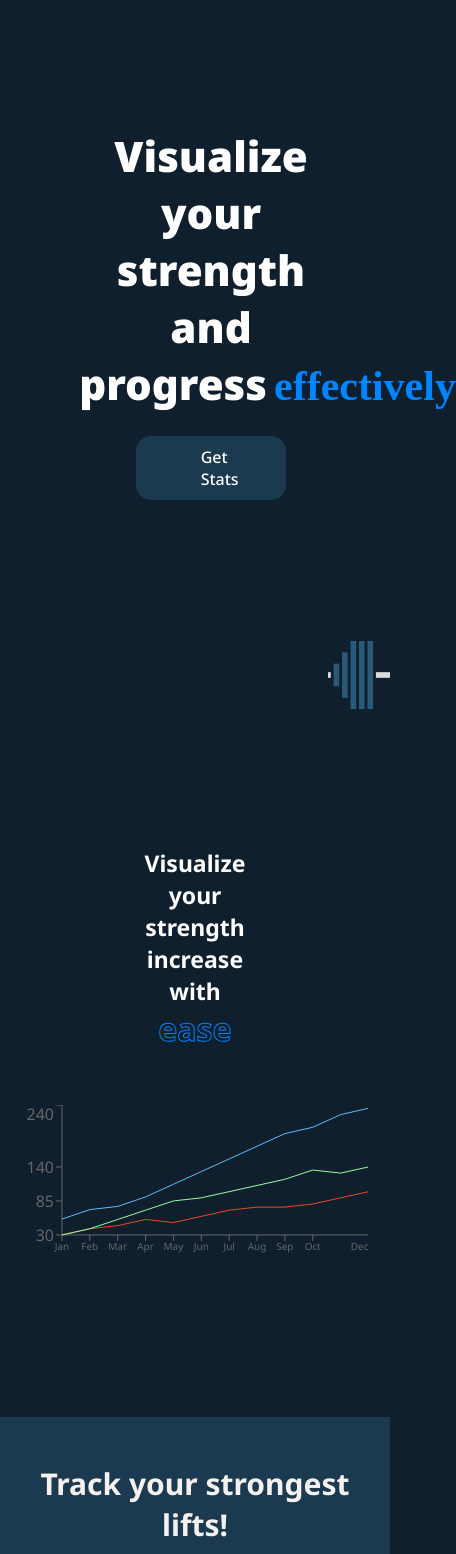
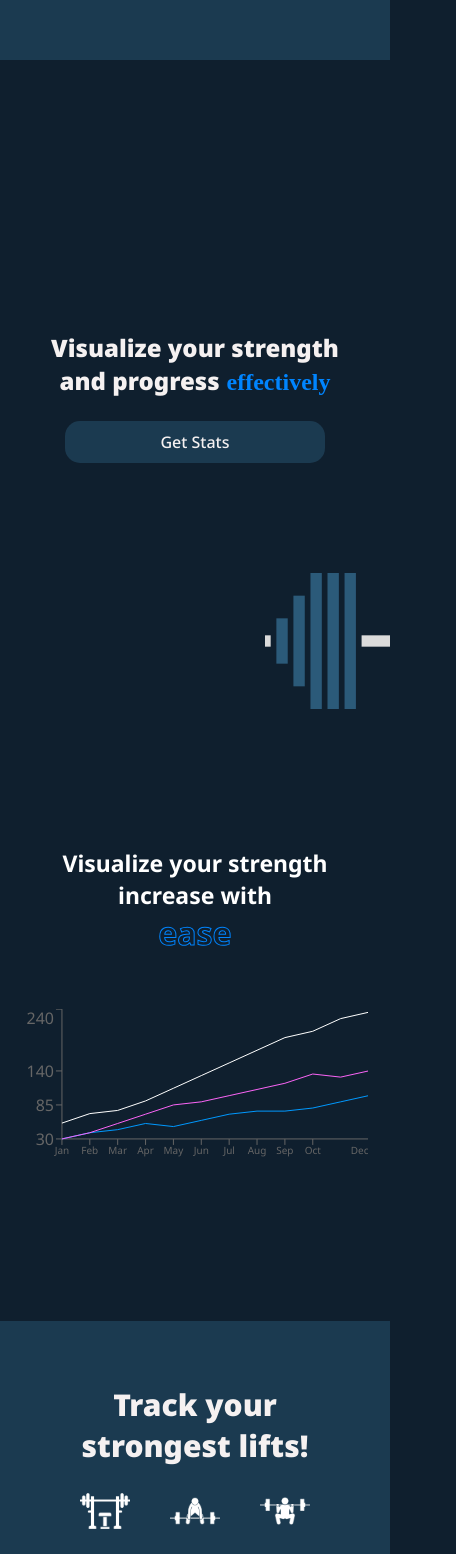
Before and after one commit to AtanasovCode/lift-log, a React (Vite) app: page / in a window 390 px wide. Shown: the part 109-1663 px from the top of the page, 456 px wide, since content can reach past the window. Built offline with nearby package versions, Linux system fonts and the light colour scheme; a web font is replaced by a local one.

Commit message:
made homepage responsive

```diff
--- a/src/components/graphs/homepage-graphs/LiftProgressGraph.tsx
+++ b/src/components/graphs/homepage-graphs/LiftProgressGraph.tsx
@@ -118,7 +118,7 @@ const LiftProgressGraph = () => {
                         <Line
                             data={LiftDataDeadlift}
                             dataKey="Lift"
-                            stroke={theme.mayaBlue}
+                            stroke={"#FFF"}
                             xAxisId={"deadlift"}
                             yAxisId={"deadlift"}
                             dot={<CustomDot />}
@@ -126,7 +126,7 @@ const LiftProgressGraph = () => {
                         <Line
                             data={LiftDataBench}
                             dataKey="Lift"
-                            stroke={theme.softOrange}
+                            stroke={"#0099ff"}
                             xAxisId={"bench"}
                             yAxisId={"bench"}
                             dot={<CustomDot />}
@@ -134,7 +134,7 @@ const LiftProgressGraph = () => {
                         <Line
                             data={LiftDataSquat}
                             dataKey="Lift"
-                            stroke={theme.lighterGreen}
+                            stroke={"#fc65f7"}
                             xAxisId={"squat"}
                             yAxisId={"squat"}
                             dot={<CustomDot />}
@@ -193,8 +193,13 @@ export const Info = styled.div`
     text-align: center;
     max-width: 35%;
 
+    @media (max-width: 1200px) {
+        max-width: 55%;
+    }
+
     @media (max-width: 900px) {
-        font-size: 26px;
+        font-size: 1.7rem;
+        max-width: 85%;
     }
 
     @media (max-width: 700px) {
@@ -226,7 +231,7 @@ export const Chart = styled.div`
     align-items: center;
     justify-content: center;
     position: relative;
-    margin-right: 70px;
+    margin-right: 2.5rem;
 
     @media (max-width: 700px) {
         margin: 0 20px;
@@ -250,7 +255,7 @@ export const ChartDescription = styled.div`
 
 export const TooltipContainer = styled.div`
     padding: 10px 12px;
-    background-color: ${props => props.theme.defaultBackgroundColor};
+    background-color: ${props => props.theme.background};
     border: none;
 `;
 
@@ -281,5 +286,5 @@ export const TooltipDot = styled.div`
     height: 4px;
     border-radius: 50%;
     opacity: .5;
-    background-color: black;
+    background-color: ${props => props.theme.background};
 `;
--- a/src/components/graphs/homepage-graphs/StrongestLiftsGraph.tsx
+++ b/src/components/graphs/homepage-graphs/StrongestLiftsGraph.tsx
@@ -155,12 +155,12 @@ const Info = styled.div`
 `;
 
 const Title = styled.div`
-    font-size: 30px;
-    font-weight: 700;
+    font-size: 2rem;
+    font-weight: 800;
     text-align: center;
 
     @media (max-width: 900px) {
-        font-size: 26px;
+        font-size: 1.5rem;
     }
 
     @media (max-width: 700px) {
@@ -192,7 +192,7 @@ const Icon = styled.img`
     }
 
     @media (max-width: 700px) {
-        width: 85px;
-        height: 85px;
+        width: 50px;
+        height: 50px;
     }
 `;
--- a/src/styles/Hero.Styled.tsx
+++ b/src/styles/Hero.Styled.tsx
@@ -33,6 +33,10 @@ export const HeroSection = styled.div`
     display: flex;
     align-items: center;
     justify-content: center;
+
+    @media (max-width: 1024px) {
+        flex-direction: column;
+    }
 `;
 
 export const HeroImageContainer = styled.div`
@@ -43,10 +47,27 @@ export const HeroImageContainer = styled.div`
     align-items: center;
     justify-content: center;
     padding: 1rem;
+
+    @media (max-width: 1024px) {
+        width: 100vw;
+        height: 30vh;
+    }
+
+    @media (max-width: 768px) {
+        height: 20vh;
+    }
 `;
 
 export const HeroImage = styled.img`
     width: 75%;
+
+    @media (max-width: 1024px) {
+        width: 20%;
+    }
+
+    @media (max-width: 768px) {
+        width: 30%;
+    }
 `;
 
 export const HeroInfo = styled.div`
@@ -60,7 +81,7 @@ export const HeroInfo = styled.div`
 
 export const HeroInfoImage = styled.img`
     position: absolute;
-    bottom: 4%;
+    bottom: 0%;
     right: 0;
     width: 16%;
 
@@ -78,15 +99,40 @@ export const HeroInfoImage = styled.img`
             bottom: 0%;
         }
     }
+
+    @media (max-width: 768px) {
+        width: 20%;
+    }
+
+    @media (max-width: 550px) {
+        width: 32%;
+    }
 `;
 
 export const MainTitle = styled.div`
-    font-size: 42px;
+    font-size: 2.5rem;
     font-weight: 900;
-    color: #fff;
+    color: ${props => props.theme.text};
     margin-bottom: 1.5rem;
     max-width: 70%;
     text-align: center;
+
+    @media (max-width: 1200px) {
+        max-width: 85%;
+    }
+
+    @media (max-width: 850px) {
+        font-size: 2rem;
+    }
+
+    @media (max-width: 700px) {
+        max-width: 90%;
+        font-size: 1.5rem;
+    }
+
+    @media (max-width: 550px) {
+        max-width: 95%;
+    }
 
     animation: ${({ animationEnd }) => animationEnd ? shake : 'none'} 0.5s;
 
@@ -103,7 +149,7 @@ export const Fancy = styled.span`
 
 export const HeroButton = styled(Link)`
     background-color: ${props => props.theme.mayaBluePale};
-    color: #fff;
+    color: ${props => props.theme.text};
     padding: 10px 65px;
     text-align: center;
     border-radius: 15px;
@@ -121,4 +167,12 @@ export const HeroButton = styled(Link)`
             transform: scale(1.05) rotate(0.5deg);
         }
     }
+
+    @media (max-width: 700px) {
+        width: 60%;
+    }
+
+    @media (max-width: 550px) {
+        width: 80%;
+    }
 `;
--- a/src/styles/Theme.tsx
+++ b/src/styles/Theme.tsx
@@ -15,7 +15,7 @@ const theme = {
 
     magnolia: "hsl(273, 33%, 94%)",
     mayaBlue: "#5dbdf9",
-    mayaBluePale: "#5dbdf92b",
+    mayaBluePale: "rgba(93, 189, 249, 0.169)",
     mayaBlueDark: "rgba(93, 189, 249, .3)",
     lightPurple: "#dd02b8",
     darkYellow: "#FF950A",
```
